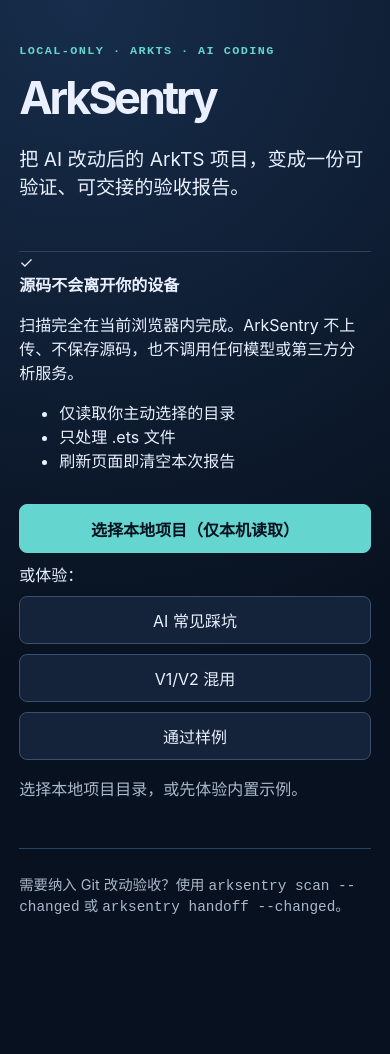
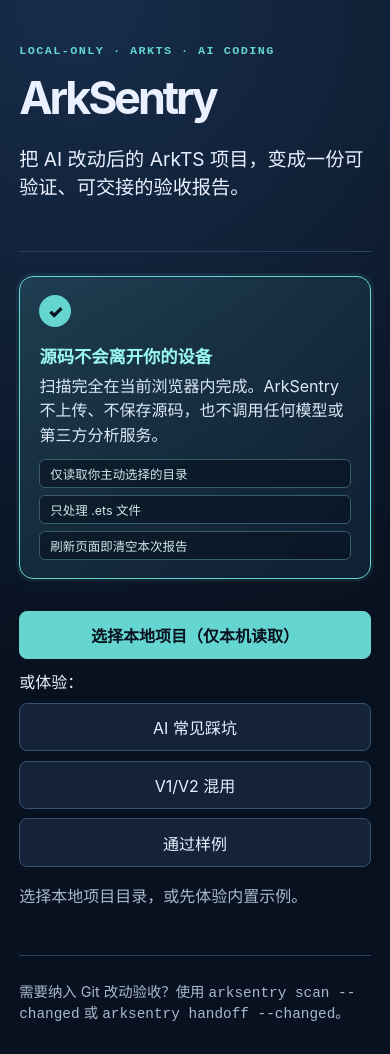
Before and after one commit to AnyRyoma/arksentry, a React (Vite) app in the folder apps/arksentry-web/: page / in a window 390 px wide. Before the commit the page ends 947 px from the top, so only its background shows below. Built offline with nearby package versions, Linux system fonts and the light colour scheme.

Commit message:
feat(web): make source privacy protection prominent
Add a high-contrast local-only privacy card and post-scan reminder, including responsive mobile presentation.

```diff
--- a/apps/arksentry-web/src/styles.css
+++ b/apps/arksentry-web/src/styles.css
@@ -1,12 +1,53 @@
-:root { color: #eaf0ff; background: #08111f; font-family: Inter, "PingFang SC", "Microsoft YaHei", sans-serif; }
+:root { color: #eaf0ff; background: #08111f; color-scheme: dark; font-family: Inter, "PingFang SC", "Microsoft YaHei", sans-serif; }
 * { box-sizing: border-box; }
 body { margin: 0; min-width: 320px; background: radial-gradient(circle at 20% 0, #172d4b 0, #08111f 42rem); }
 button { border: 1px solid #38516f; border-radius: 8px; background: #14233a; color: #eaf0ff; cursor: pointer; font: inherit; padding: .7rem .95rem; }
-button:hover:not(:disabled) { background: #1e3656; } button:disabled { cursor: wait; opacity: .7; }
+button:hover:not(:disabled) { background: #1e3656; }
+button:disabled { cursor: wait; opacity: .7; }
 main { margin: 0 auto; max-width: 1080px; padding: 3rem 1.2rem 2rem; }
-.hero { border-bottom: 1px solid #29425f; padding-bottom: 2rem; }.eyebrow { color: #65d5d0; font: 700 .74rem/1.3 ui-monospace, monospace; letter-spacing: .12em; }
-h1 { font-size: clamp(2.8rem, 9vw, 5.6rem); letter-spacing: -.07em; margin: .25rem 0; }.subtitle { font-size: 1.2rem; max-width: 45rem; }.privacy, footer { color: #a9b8cb; font-size: .9rem; }
-.actions { align-items: center; display: flex; flex-wrap: wrap; gap: .6rem; margin: 2rem 0 .8rem; }.primary { background: #65d5d0; border-color: #65d5d0; color: #08111f; font-weight: 800; }.primary:hover:not(:disabled) { background: #8af0ea; }.visually-hidden { height: 1px; opacity: 0; position: absolute; width: 1px; }
-.status { color: #a9b8cb; min-height: 1.4rem; }.summary { display: grid; gap: .8rem; grid-template-columns: repeat(4, 1fr); margin: 2rem 0 1rem; }.summary article { background: #102036; border: 1px solid #29425f; border-radius: 12px; padding: 1rem; }.summary strong { display: block; font-size: 2rem; }.summary span { color: #a9b8cb; font-size: .83rem; }.summary .danger strong { color: #ff8e8e; }
-.notice { background: #17283e; border-left: 3px solid #65d5d0; color: #c5d3e8; padding: .75rem 1rem; }.report-actions { display: flex; flex-wrap: wrap; gap: .7rem; margin: 1.4rem 0; }.files { display: grid; gap: 1rem; }.file-card { background: #0d1a2c; border: 1px solid #29425f; border-radius: 12px; overflow: hidden; padding: 1rem 1.2rem; }.file-card h2 { font: 700 .92rem/1.5 ui-monospace, monospace; margin: 0 0 .8rem; overflow-wrap: anywhere; }.file-card details { border-top: 1px solid #243b56; padding: .8rem 0; }.file-card summary { cursor: pointer; font-weight: 700; }.tag { color: #ffb86a; font-family: ui-monospace, monospace; }.file-card em { color: #a9b8cb; float: right; font-style: normal; font-weight: 400; }.file-card p { color: #c5d3e8; line-height: 1.6; }.file-card pre { background: #07101d; border-radius: 6px; overflow-x: auto; padding: .75rem; }.file-card a { color: #65d5d0; }.pass { color: #80e2a8; }.parse-error { color: #ffb1a8; } footer { border-top: 1px solid #29425f; margin-top: 3rem; padding-top: 1.5rem; } code { font-family: ui-monospace, monospace; }
-@media (max-width: 680px) { main { padding-top: 2rem; }.summary { grid-template-columns: repeat(2, 1fr); }.actions { align-items: stretch; flex-direction: column; }.actions button { width: 100%; } }
+.hero { border-bottom: 1px solid #29425f; padding-bottom: 2rem; }
+.eyebrow { color: #65d5d0; font: 700 .74rem/1.3 ui-monospace, monospace; letter-spacing: .12em; }
+h1 { font-size: clamp(2.8rem, 9vw, 5.6rem); letter-spacing: -.07em; margin: .25rem 0; }
+.subtitle { font-size: 1.2rem; max-width: 45rem; }
+.privacy-card { align-items: start; background: linear-gradient(135deg, rgba(101, 213, 208, .16), rgba(16, 32, 54, .96)); border: 1px solid #65d5d0; border-radius: 14px; box-shadow: 0 0 0 3px rgba(101, 213, 208, .08); display: grid; gap: 1rem; grid-template-columns: auto 1fr; margin: 1.5rem 0 0; padding: 1.1rem 1.2rem; }
+.privacy-badge { align-items: center; background: #65d5d0; border-radius: 999px; color: #08111f; display: flex; font-size: 1.1rem; font-weight: 900; height: 2rem; justify-content: center; width: 2rem; }
+.privacy-card strong { color: #9af7f0; display: block; font-size: 1.08rem; }
+.privacy-card p { color: #dce9f7; line-height: 1.55; margin: .35rem 0 .7rem; }
+.privacy-points { display: flex; flex-wrap: wrap; gap: .45rem; list-style: none; margin: 0; padding: 0; }
+.privacy-points li { background: rgba(7, 16, 29, .55); border: 1px solid #365d6c; border-radius: 999px; color: #cce9e7; font-size: .78rem; padding: .28rem .62rem; }
+.actions { align-items: center; display: flex; flex-wrap: wrap; gap: .6rem; margin: 2rem 0 .8rem; }
+.primary { background: #65d5d0; border-color: #65d5d0; color: #08111f; font-weight: 800; }
+.primary:hover:not(:disabled) { background: #8af0ea; }
+.visually-hidden { height: 1px; opacity: 0; position: absolute; width: 1px; }
+.status { color: #a9b8cb; min-height: 1.4rem; }
+.summary { display: grid; gap: .8rem; grid-template-columns: repeat(4, 1fr); margin: 2rem 0 1rem; }
+.summary article { background: #102036; border: 1px solid #29425f; border-radius: 12px; padding: 1rem; }
+.summary strong { display: block; font-size: 2rem; }
+.summary span { color: #a9b8cb; font-size: .83rem; }
+.summary .danger strong { color: #ff8e8e; }
+.notice { background: #17283e; border-left: 3px solid #65d5d0; color: #c5d3e8; padding: .75rem 1rem; }
+.privacy-reminder { background: rgba(101, 213, 208, .08); border: 1px solid #365d6c; border-radius: 8px; color: #bfe5e2; font-size: .86rem; margin-top: .7rem; padding: .7rem 1rem; }
+.report-actions { display: flex; flex-wrap: wrap; gap: .7rem; margin: 1.4rem 0; }
+.files { display: grid; gap: 1rem; }
+.file-card { background: #0d1a2c; border: 1px solid #29425f; border-radius: 12px; overflow: hidden; padding: 1rem 1.2rem; }
+.file-card h2 { font: 700 .92rem/1.5 ui-monospace, monospace; margin: 0 0 .8rem; overflow-wrap: anywhere; }
+.file-card details { border-top: 1px solid #243b56; padding: .8rem 0; }
+.file-card summary { cursor: pointer; font-weight: 700; }
+.tag { color: #ffb86a; font-family: ui-monospace, monospace; }
+.file-card em { color: #a9b8cb; float: right; font-style: normal; font-weight: 400; }
+.file-card p { color: #c5d3e8; line-height: 1.6; }
+.file-card pre { background: #07101d; border-radius: 6px; overflow-x: auto; padding: .75rem; }
+.file-card a { color: #65d5d0; }
+.pass { color: #80e2a8; }
+.parse-error { color: #ffb1a8; }
+footer { border-top: 1px solid #29425f; color: #a9b8cb; font-size: .9rem; margin-top: 3rem; padding-top: 1.5rem; }
+code { font-family: ui-monospace, monospace; }
+@media (max-width: 680px) {
+  main { padding-top: 2rem; }
+  .summary { grid-template-columns: repeat(2, 1fr); }
+  .actions { align-items: stretch; flex-direction: column; }
+  .actions button { width: 100%; }
+  .privacy-card { grid-template-columns: 1fr; }
+  .privacy-points { align-items: stretch; flex-direction: column; }
+  .privacy-points li { border-radius: 6px; }
+}
```
